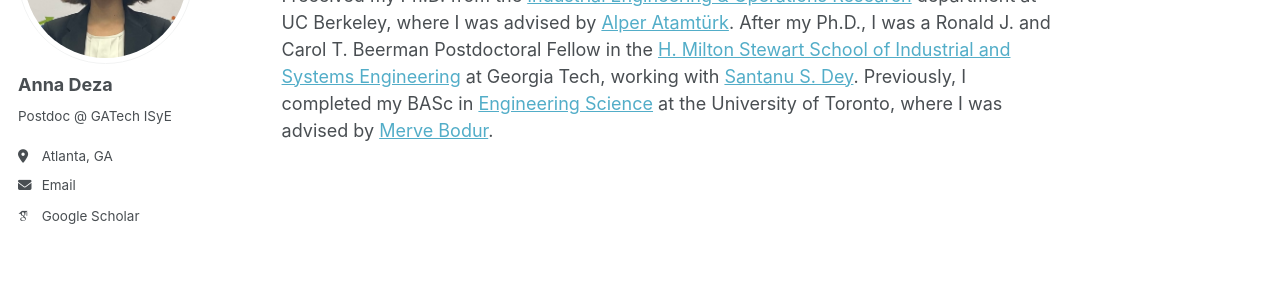
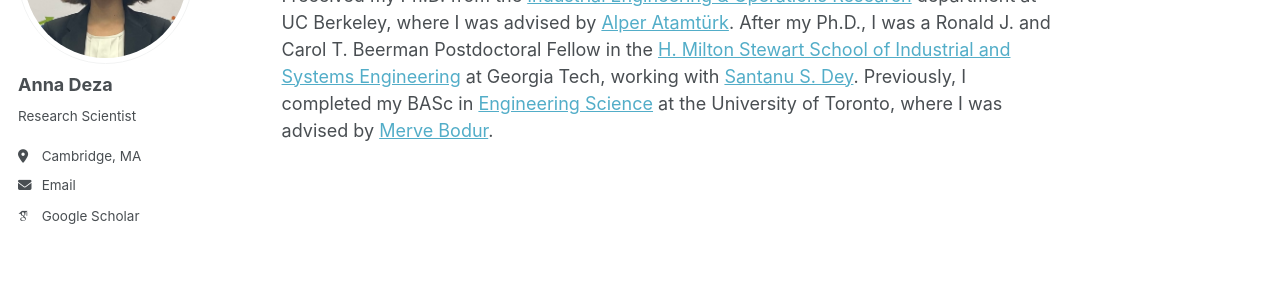
Before and after one commit to annadeza/annadeza.github.io, a Jekyll site: the page built from _pages/about.md, in a window 1280 px wide. Shown: the part 217-517 px from the top of the page. Built offline with Jekyll 4.4.1, drawn with Linux system fonts in a browser that asks for light colours; some web fonts are replaced.

Commit message:
Update bio and location in config file

```diff
--- a/_config.yml
+++ b/_config.yml
@@ -24,11 +24,11 @@ author:
   avatar           : "informs.png"
   name             : "Anna Deza"
   pronouns         : # example: "she/her"
-  bio              : "Postdoc @ GATech ISyE"
-  location         : "Atlanta, GA"
+  bio              : "Research Scientist"
+  location         : "Cambridge, MA"
   employer         :
   uri              : # URL
-  email            : "adeza6@gatech.edu"
+  email            : "deza@merl.com"
 
   # Academic websites
   arxiv            : # URL - Update with the correct link to your profile
```
